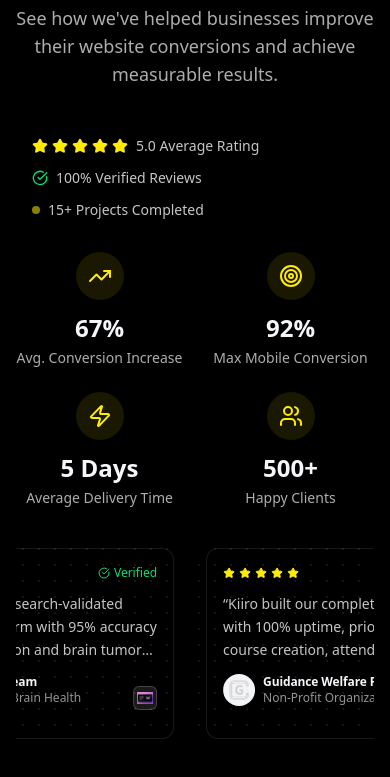
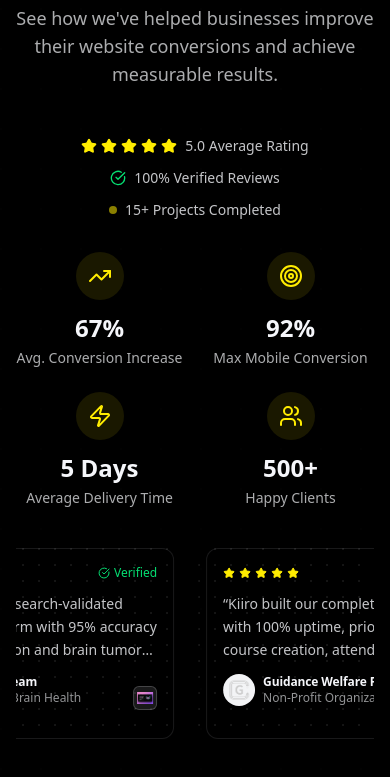
Before and after one commit to AbdullahSaeed1211/midori, a Next.js app: page / in a window 390 px wide. Shown: the part 6180-6957 px from the top of the page. Built offline with nearby package versions, Linux system fonts and the light colour scheme.

Commit message:
Center trust indicators and booking benefits on mobile for better alignment

```diff
--- a/components/landing/booking-section.tsx
+++ b/components/landing/booking-section.tsx
@@ -85,15 +85,15 @@ export function BookingSection() {
 
           {/* Enhanced Benefits Before CTA */}
           <div className="grid grid-cols-1 gap-3 mb-12 max-w-4xl mx-auto sm:flex sm:flex-wrap sm:justify-center sm:gap-6">
-            <div className="flex items-center gap-2 text-sm text-off-white/80 bg-charcoal-black/30 backdrop-blur-sm px-4 py-2 rounded-full border border-off-white/10">
+            <div className="flex items-center justify-center gap-2 text-sm text-off-white/80 bg-charcoal-black/30 backdrop-blur-sm px-4 py-2 rounded-full border border-off-white/10">
               <Clock className="w-4 h-4 text-kiiro-yellow" />
               <span>15-minute strategy call</span>
             </div>
-            <div className="flex items-center gap-2 text-sm text-off-white/80 bg-charcoal-black/30 backdrop-blur-sm px-4 py-2 rounded-full border border-off-white/10">
+            <div className="flex items-center justify-center gap-2 text-sm text-off-white/80 bg-charcoal-black/30 backdrop-blur-sm px-4 py-2 rounded-full border border-off-white/10">
               <CheckCircle className="w-4 h-4 text-teal-accent" />
               <span>Free website analysis</span>
             </div>
-            <div className="flex items-center gap-2 text-sm text-off-white/80 bg-charcoal-black/30 backdrop-blur-sm px-4 py-2 rounded-full border border-off-white/10">
+            <div className="flex items-center justify-center gap-2 text-sm text-off-white/80 bg-charcoal-black/30 backdrop-blur-sm px-4 py-2 rounded-full border border-off-white/10">
               <Zap className="w-4 h-4 text-kiiro-yellow" />
               <span>Actionable recommendations</span>
             </div>
--- a/components/landing/testimonials-section.tsx
+++ b/components/landing/testimonials-section.tsx
@@ -317,7 +317,7 @@ export function TestimonialsSection() {
           viewport={{ once: true }}
           className="grid grid-cols-1 gap-3 mt-6 sm:mt-8 mb-4 px-4 sm:flex sm:flex-wrap sm:justify-center sm:items-center sm:gap-8"
         >
-          <div className="flex items-center gap-2 text-off-white/80">
+          <div className="flex items-center justify-center gap-2 text-off-white/80">
             <div className="flex items-center gap-1">
               {[...Array(5)].map((_, i) => (
                 <Star key={i} className="w-4 h-4 fill-kiiro-yellow text-kiiro-yellow" />
@@ -325,14 +325,14 @@ export function TestimonialsSection() {
             </div>
             <span className="text-sm font-medium">5.0 Average Rating</span>
           </div>
-          <div className="flex items-center gap-2 text-off-white/80">
+          <div className="flex items-center justify-center gap-2 text-off-white/80">
             <CheckCircle className="w-4 h-4 text-green-400" />
             <span className="text-sm font-medium">100% Verified Reviews</span>
           </div>
-          <div className="flex items-center gap-2 text-off-white/80">
+          <div className="flex items-center justify-center gap-2 text-off-white/80">
             <div className="w-2 h-2 rounded-full bg-kiiro-yellow animate-pulse"></div>
             <span className="text-sm font-medium">15+ Projects Completed</span>
-                      </div>
+          </div>
         </TimelineContent>
 
         {/* Animated Statistics */}
```
